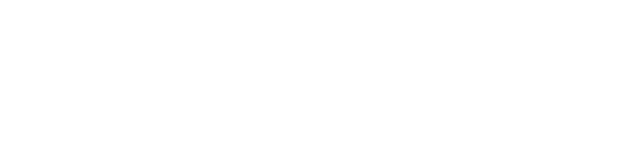
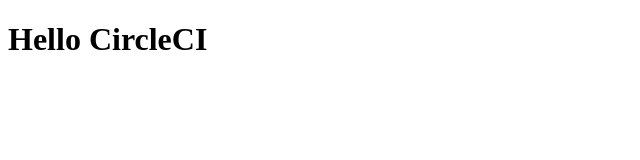
Before and after one commit to akobashikawa/hello-circleci, a plain HTML site: page index.html in a window 1280 px wide. Shown: the whole page, without its empty margins (0-640 px from the left). Drawn offline with Linux system fonts and the light colour scheme.

Commit message:
Add title

```diff
--- a/index.html
+++ b/index.html
@@ -1,12 +1,16 @@
 <!DOCTYPE html>
 <html lang="en">
+
 <head>
     <meta charset="UTF-8">
     <meta name="viewport" content="width=device-width, initial-scale=1.0">
     <meta http-equiv="X-UA-Compatible" content="ie=edge">
-    <title>Document</title>
+    <title>Hello CircleCI</title>
 </head>
+
 <body>
+    <h1>Hello CircleCI</h1>
 
 </body>
+
 </html>
```
